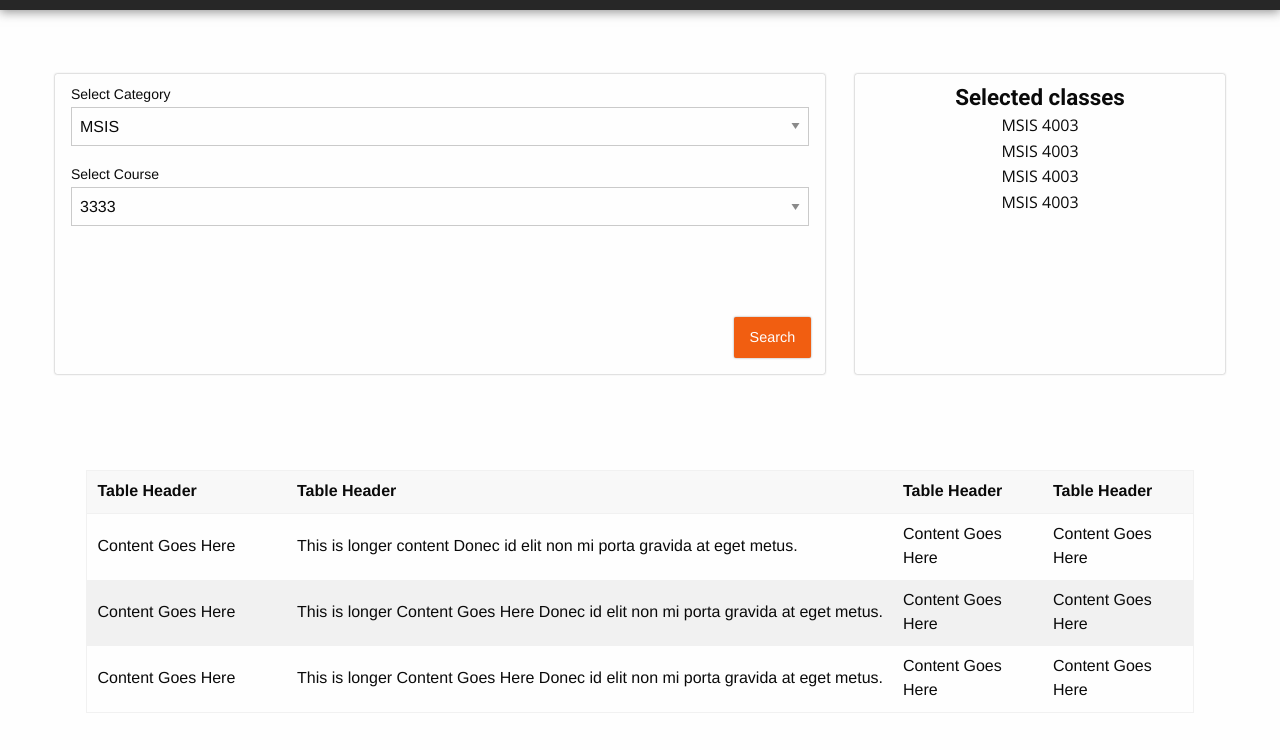
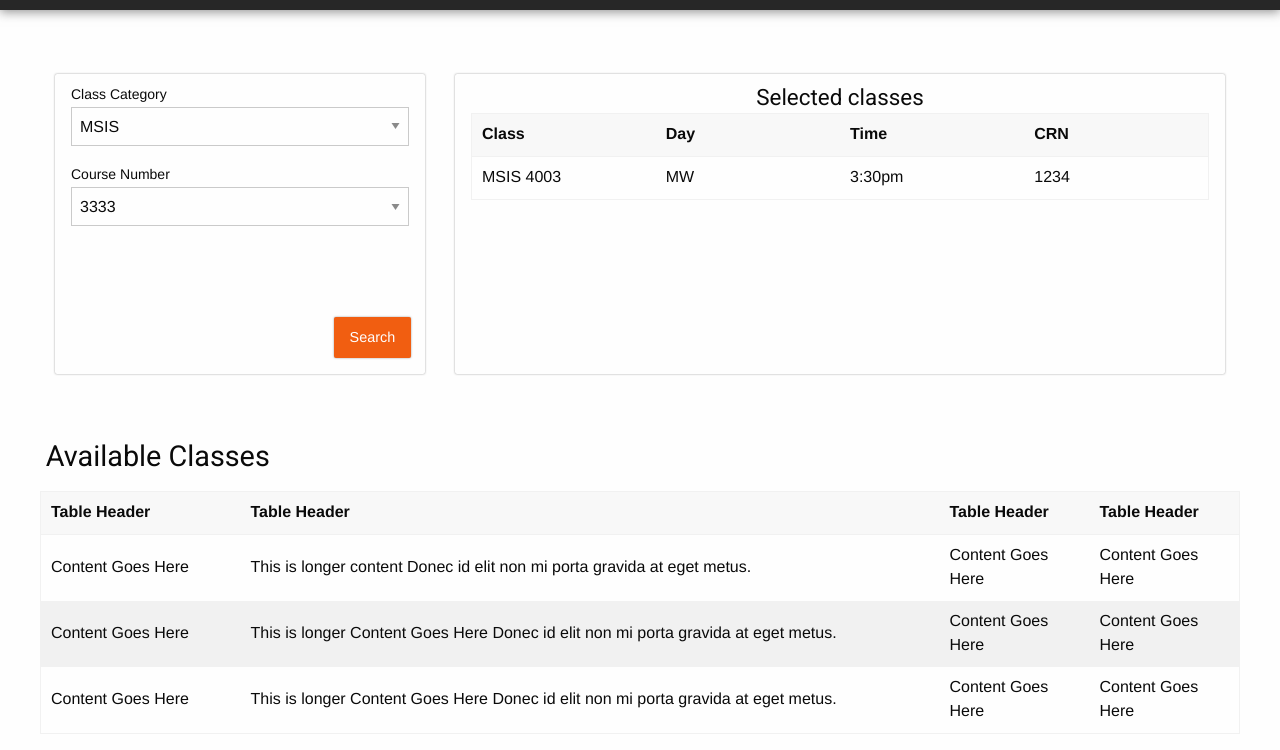
Before and after one commit to dot2/osustudentplanner, a website: page index.html in a window 1280 px wide. Shown: the part 139-889 px from the top of the page. Before the commit the page ends 868 px from the top, so only its background shows below. Drawn offline with nearby package versions, Linux system fonts and the light colour scheme.

Commit message:
added some filler data and adjusted the layout

```diff
--- a/index.html
+++ b/index.html
@@ -23,10 +23,10 @@
     <div class="row">
       <div class="course-wrapper">
         <!-- dropdown container -->
-        <div class="small-8 columns">
+        <div class="medium-4 columns">
           <div class="course-container">
             <div class="dropdown-container">
-              <label>Select Category
+              <label>Class Category
                 <select>
                   <option value="husker">MSIS</option>
                   <option value="starbuck">MKTG</option>
@@ -37,7 +37,7 @@
             </div>
 
             <div class="dropdown-container">
-              <label>Select Course
+              <label>Course Number
                 <select>
                   <option value="husker">3333</option>
                   <option value="starbuck">4003</option>
@@ -50,15 +50,29 @@
           </div>
         </div>
         <!-- class display list -->
-        <div class="small-4 columns">
+        <div class="medium-8 columns">
           <div class="course-container">
             <h2>Selected classes</h2>
-            <ul>
-              <li class="selectedClasses">MSIS 4003</li>
-              <li class="selectedClasses">MSIS 4003</li>
-              <li class="selectedClasses">MSIS 4003</li>
-              <li class="selectedClasses">MSIS 4003</li>
-            </ul>
+            <div class="selected-classes">
+                <table>
+                    <thead>
+                      <tr>
+                        <th width="100">Class</th>
+                        <th width="100">Day</th>
+                        <th width="100">Time</th>
+                        <th width="100">CRN</th>
+                      </tr>
+                    </thead>
+                    <tbody>
+                        <tr>
+                          <td>MSIS 4003</td>
+                          <td>MW</td>
+                          <td>3:30pm</td>
+                          <td>1234</td>
+                        </tr>
+                    </tbody>
+                </table>
+            </div>
           </div>
         </div>
       </div>
@@ -68,6 +82,7 @@
     <div class="row">
       <div class="course-wrapper">
         <div class="table-container">
+        <h2>Available Classes</h2>
           <table class="hover">
             <thead>
               <tr>
--- a/sass/main.sass
+++ b/sass/main.sass
@@ -46,12 +46,10 @@ h1,h2,h3,h4
     font: 0/0 a
 
 .course-wrapper
-  display: flex
-  align-items: center
-  justify-content: center
-  width: 100%
-  margin-top: 4em
+  margin-top: 3em
+
   .course-container
+    margin-top: 1em
     box-shadow: 0px 0px 2px $shadow
     border-radius: 2px
     width: 100%
@@ -64,15 +62,16 @@ h1,h2,h3,h4
       font:
         family: $font-main
         size: 1.4rem
-        weight: bold
     ul
       text-align: center
       list-style: none
       margin: 0
       li
+        margin-top: .8em
+        line-height: 2rem
         font:
           family: $font-sec
-          size: 1rem
+          size: 1.2rem
     button
       position: absolute
       right: 1em
@@ -81,10 +80,18 @@ h1,h2,h3,h4
   background-color: $accent-color
   border-radius: 2px
   box-shadow: 0 0 2px $shadow
+  transition: all 0.3s ease
   &:hover
-    background-color: $main-color !important
+    background-color: darken($accent-color, 3%) !important
+    box-shadow: 0 10px 10px -5px $shadow
+    transform: translate(0, -2%)
 .table-container
   margin-top: 2em
+  h2
+    padding: .5em .2em
+    font:
+      family: $font-main
+      size: 1.8rem
 
   .dropdown-container
     label
```
Also changed, not shown: css/main.css, 1 other file.
